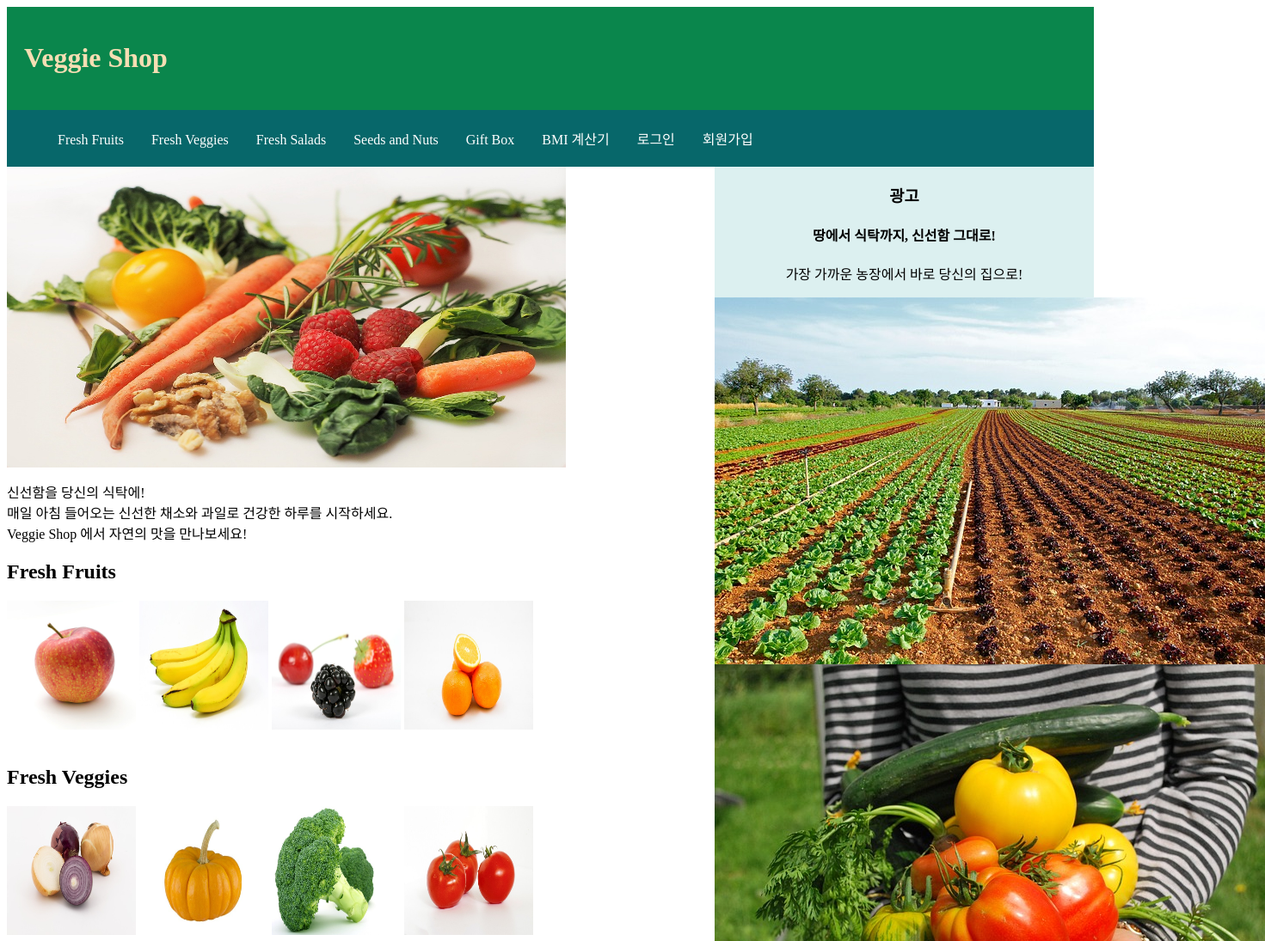
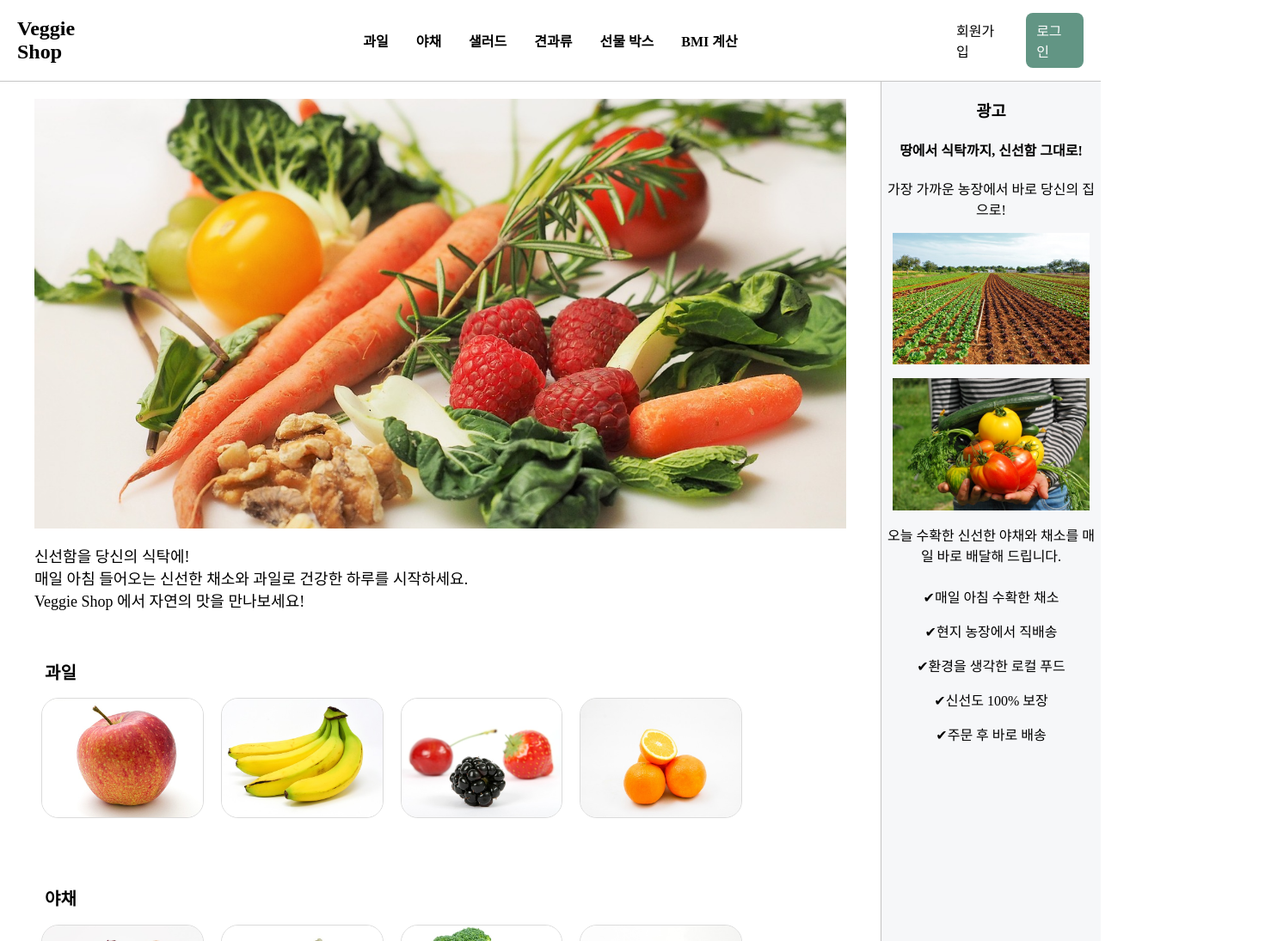
Before and after one commit to kdj1212/java216, a plain HTML site: page index.html in a window 1280 px wide. Shown: the top 1095 px of the page at 86% size, 1471 px wide, since content can reach past the window. Drawn offline with Linux system fonts and the light colour scheme; a web font is replaced by a local one.

Commit message:
Add files via upload

```diff
--- a/index.html
+++ b/index.html
@@ -10,32 +10,42 @@
 </head>
 
 <body>
-    <header>
-        <a href="index.html"><h1>Veggie Shop</h1></a>
-    </header>
 
     <nav>
+        <div class="title">
+            <h1>Veggie Shop</h1>
+
+        </div>
+
+        <div class="category">
             <ul>
-            <li><a href="#fruits"> Fresh Fruits </a></li>
-            <li><a href="#veggies"> Fresh Veggies </a></li>
-            <li><a href="#salads">Fresh Salads</a></li>
-            <li><a href="#nuts">Seeds and Nuts</a></li>
-            <li><a href="#gift">Gift Box</a></li>
-            <li><a href="bmi.html" target="_blank">BMI 계산기</a></li>
-            <li><a href="login.html" target="_blank">로그인</a></li>
-            <li><a href="sign.html" target="_blank">회원가입</a></li>
+                <li><a href="#fruits">과일</a></li>
+                <li><a href="#veggies">야채</a></li>
+                <li><a href="#salads">샐러드</a></li>
+                <li><a href="#nuts">견과류</a></li>
+                <li><a href="#gift">선물 박스</a></li>
+                <li><a href="bmi.html">BMI 계산</a></li>
             </ul>
+        </div>
+
+        <div class="login">
+            <div class="sign_box" style="margin-right: 12px;"><a href="sign.html">회원가입</a></div>
+            <div class="login_box"><a href="login.html">로그인</a></div>
+        </div>
+
+        </div>
     </nav>
 
+    <div class="container">
         <section>
-        <img src="veggies.jpg" width="650" height="350">
+            <img class="banner" src="veggies.jpg" width="100%" height="500px" style="object-fit: cover;">
 
-        <p> 신선함을 당신의 식탁에! <br>
+            <p style="font-size: 18px;"> 신선함을 당신의 식탁에! <br>
                 매일 아침 들어오는 신선한 채소와 과일로 건강한 하루를 시작하세요. <br>
                 Veggie Shop 에서 자연의 맛을 만나보세요!
             </p>
             <Article id="aa">
-            <h2 id="fruits">Fresh Fruits</h2>
+                <h2 id="fruits" class="article-title">과일</h2>
                 <a href="apple.html" target="_blank"> <img src="image/apple.jpg" width="150" height="150"> </a>
 
                 <img src="image/banana.jpg" width="150" height="150">
@@ -44,7 +54,7 @@
             </Article>
             <br>
             <article id="bb">
-            <h2 id="veggies"> Fresh Veggies</h2>
+                <h2 id="veggies" class="article-title">야채</h2>
 
                 <img src="image/onion.jpg" width="150" height="150">
                 <img src="image/pumpkin.jpg" width="150" height="150">
@@ -54,7 +64,7 @@
             <br>
 
             <article id="cc">
-            <h2 id="salads"> Fresh Salads</h2>
+                <h2 id="salads" class="article-title">샐러드</h2>
 
                 <img src="image/salad1.jpg" width="150" height="150">
                 <img src="image/pasta.jpg" width="150" height="150">
@@ -63,7 +73,7 @@
             </article>
 
             <article id="dd">
-            <h2 id="nuts">Seeds and nuts</h2>
+                <h2 id="nuts" class="article-title">견과류</h2>
 
                 <img src="image/nuts1.jpg" width="150" height="150">
                 <img src="image/nuts2.jpg" width="150" height="150">
@@ -72,7 +82,7 @@
             </article>
 
             <article id="gg">
-            <h2 id="gift">Gift Box</h2>
+                <h2 id="gift" class="article-title">선물</h2>
 
                 <img src="image/gift1.jpg" width="150" height="150">
                 <img src="image/gift2.jpg" width="150" height="150">
@@ -85,17 +95,18 @@
             <h3>광고</h3>
             <h4>땅에서 식탁까지, 신선함 그대로!</h4>
             <p>가장 가까운 농장에서 바로 당신의 집으로!</p>
-        <img src="image/farm.jpg">
+            <img src="image/farm.jpg" style="margin-bottom: 16px;">
             <img src="image/delivery.jpg">
             <p>오늘 수확한 신선한 야채와 채소를 매일 바로 배달해 드립니다.</p>
             <ul>
-            <li>매일 아침 수확한 채소</li>
-            <li>현지 농장에서 직배송</li>
-            <li>환경을 생각한 로컬 푸드</li>
-            <li>신선도 100% 보장</li>
-            <li>주문 후 바로 배송</li>
+                <li>✔매일 아침 수확한 채소</li>
+                <li>✔현지 농장에서 직배송</li>
+                <li>✔환경을 생각한 로컬 푸드</li>
+                <li>✔신선도 100% 보장</li>
+                <li>✔주문 후 바로 배송</li>
             </ul>
         </aside>
+    </div>
 
     <footer>
         <ul>
--- a/style.css
+++ b/style.css
@@ -1,56 +1,176 @@
+* {
+    box-sizing: border-box;
+    font-family: Pretendard-Regular;
+}
+
+@font-face {
+    font-family: 'InkLipquid';
+    src: url('https://fastly.jsdelivr.net/gh/projectnoonnu/noonfonts_one@1.0/InkLipquid.woff') format('woff');
+    font-weight: normal;
+    font-style: normal;
+}
+
+@font-face {
+    font-family: 'Pretendard-Regular';
+    src: url('https://fastly.jsdelivr.net/gh/Project-Noonnu/noonfonts_2107@1.1/Pretendard-Regular.woff') format('woff');
+    font-weight: 400;
+    font-style: normal;
+}
+
+h1 {
+    font-family: InkLipquid;
+}
+
 a, h1 {
     text-decoration: none;
-    color: wheat;
+    color: rgb(0, 0, 0);
 }
 
 html, body {
     height: 100%;
+    margin: 0px;
 }
 
 header {
     background-color: rgb(10, 134, 76);
     color: white;
     padding: 20px;
+    text-align: center;
+}
+
+header h1 {
+    font-family: 'HSSanTokki20-Regular';
 }
 
 nav {
-    background-color: rgb(7, 103, 106);
-    padding: 5px;
-    color: white;
+    width: 100%;
+    display: flex;
+    align-items: center;
+    position: relative;
+    justify-content: space-between;
+    padding: 0px 20px;
+
+    border-bottom: 1px solid #c4c4c4;
 }
 
-nav ul {
-    list-style: none;
+.category {
+    position: relative;
+    display: flex;
+    align-items: center;
 }
 
-ul li {
+.title {
+    width: 120px;
+    display: flex;
+    align-items: center;
+}
+
+.login {
+    width: 160px;
+    display: flex;
+    align-items: center;
+    justify-content: flex-end;
+}
+
+.login_box {
+    background-color: #629584;
+    padding: 8px 12px;
+    border-radius: 8px;
+}
+
+.sign_box {
+    padding: 8px 12px;
+}
+
+.login_box:hover {
+    background-color: #558173;
+}
+
+.login_box a {
+    color: white;
+    font-weight: 500;
+    font-size: 16px;
+}
+
+.category ul li {
     display: inline;
     padding: 14px;
 }
 
+aside ul {
+    padding: 0px;
+}
+
+ul li {
+    padding: 8px 0px;
+    list-style: none;
+}
+
 ul li a {
     text-decoration: none;
-    color: white;
+    color: rgb(0, 0, 0);
+    font-weight: 600;
+    font-size: 16px;
 }
 
 ul li a:hover {
     text-decoration: underline;
 }
 
+.container {
+    display: flex;
+}
+
 aside {
-    background-color: rgb(220, 240, 240);
+    width: 20%;
+    min-height: 100%;
+    text-align: center;
     float: right;
-    width: 34.9%;
-    text-align: center;
+    background-color: #F6F7F9;
+    border-left: 1px solid #c3c3c3;
+}
+
+aside img {
+    width: 90%;
 }
 
 section {
-    width: 65%;
+    width: 80%;
+    margin: 0 auto;
+    padding: 20 40px;
     float: left;
+}
+
+article {
+    margin-top: 56px;
+}
+
+article img {
+    width: 20%;
+    height: 140px;
+    object-fit: cover;
+    border: 1px solid #dbdbdb;
+    border-radius: 20px;
+    margin: 0px 8px;
+}
+
+.article-title {
+    margin-left: 12px;
+    font-size: 20px;
+    font-weight: 700;
 }
 
 footer {
     clear: both;
     text-align: center;
     padding: 12px;
+    border-top: 1px solid #c3c3c3;
 }
+
+input {
+    padding: 10px;
+    font-size: 16px;
+    border: 1px solid #ccc;
+    border-radius: 4px;
+    margin-bottom: 12px;
+}
```
Also changed, not shown: bmi.html (+28 -24 lines), login.html (+29 -1 lines), sign.html (+29 -1 lines). Lines whose indentation alone changed are shown as unchanged.
